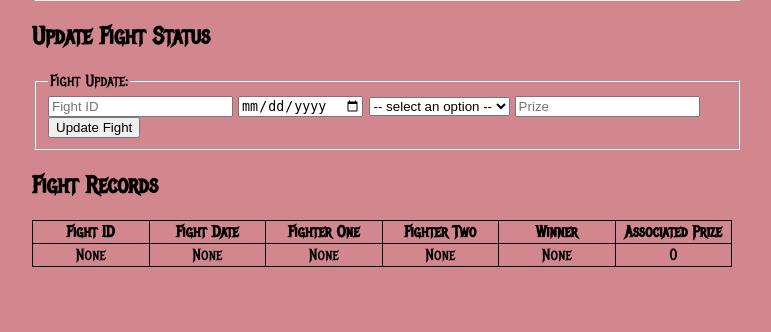
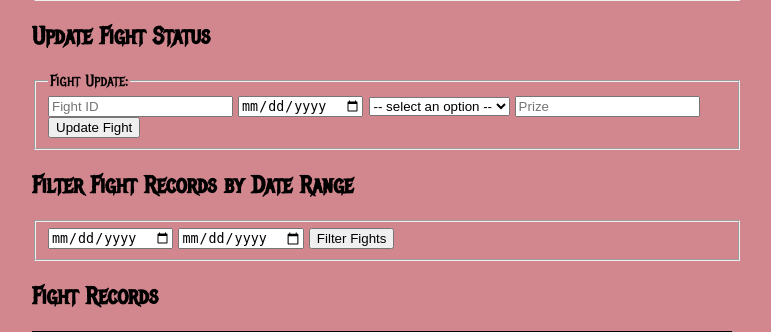
Before and after one commit to spoonser/Tournament-Website---Database-Project, a Flask app: page /fights in a window 1280 px wide. Shown: the part 230-562 px from the top of the page, without its empty margins (253-1024 px from the left). Run offline with Flask 2, Linux system fonts and the light colour scheme; data that the repository does not hold is empty; some libraries are stand-ins or nearby versions.

Commit message:
Fight filtering first pass

```diff
--- a/app.py
+++ b/app.py
@@ -154,11 +154,11 @@
 
 @app.route('/fights', methods=['POST'])
 def add_fight():
-    if request.form.get('old-fight-id'):
-        # add code to edit a fight
+    if request.form.get('fight-update'):
+        # TODO add code to edit a fight -- needs logic for handling nulls and leaving values unchanged
         pass
 
-    else:
+    elif request.form.get('fight-insert'):
         fighter1 = request.form.get('fighter1-id') or None
         fighter2 = request.form.get('fighter2-id') or None
         prize = request.form.get('prize-id') or None
@@ -175,6 +175,9 @@
         except:
             print('Insert Failed')
 
+    elif request.form.get('fight-filter'):
+        # TODO add code for fight filtering -- needs logic for handling nulls
+        pass
     return fightsetup()
 
 # -------------------------------------------------------------------------------------------------
--- a/templates/fights.html
+++ b/templates/fights.html
@@ -9,6 +9,7 @@
     <form class="input-form" id="new-fight-form" name="new-fight-form" method="POST">
         <fieldset>
           <legend>New Fight:</legend>
+		  <input type="hidden" id="fight-insert" name="fight-insert" value="1">
           <input type="number" step="1" min="1" name="fighter1-id" id="fighter1-id" placeholder="Fighter 1 ID"/>
           <input type="number" step="1" min="1" name="fighter2-id" id="fighter2-id" placeholder="Fighter 2 ID"/>
           <input type="number" step="1" min="1" name="prize-id" id="prize-id" placeholder="Prize ID (or empty)"/>
@@ -21,6 +22,7 @@
     <form class="input-form" id="edit-fight-form" name="edit-fight-form">
         <fieldset>
           <legend>Fight Update:</legend>
+		  <input type="hidden" id="fight-update" name="fight-update" value="1">
           <input type="number" step="1" min="1" name="old-fight-id" id="old-fight-id" placeholder="Fight ID"/>
           <input type="date" name="new-fight-date" id="new-fight-date"/>
           <select name="fight-winner" id="fight-winner">
@@ -34,6 +36,14 @@
         </fieldset>
     </form>
 
+	<h2>Filter Fight Records by Date Range</h2>
+    <form class="input-form" id="filter-fight-form" name="filter-fight-form">
+        <fieldset>
+          <input type="date" name="start-date" id="start-date"/>
+		  <input type="date" name="end-date" id="end-date"/>
+          <input type="submit" class="button" id="fight-filter" value="Filter Fights"/>
+        </fieldset>
+    </form>
 	<h2>Fight Records</h2>
 	{% if filtered_fights is defined %}
 		{% if filtered_fights|length %}
@@ -62,6 +72,9 @@
 		{% else %}
 			<p> No results found for these Fight criteria. Check back later! </p>
 		{% endif %}
+		<form class="input-form" id="filter-fight-clear"  method="post">
+			<input type="submit" name="clear-filter" value="Remove Filters" />
+		</form>
 	{% else %}
 		<table id="fight-table">
 		  <tr>
```
